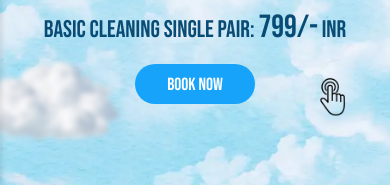
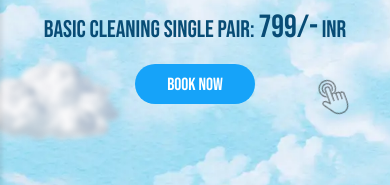
Before and after one commit to bruhngl0/holykicks-static, a React (Vite) app: page / in a window 390 px wide. Shown: the part 611-796 px from the top of the page. Built offline with nearby package versions, Linux system fonts and the light colour scheme; a web font is replaced by a local one.

Commit message:
tilt-tap

```diff
--- a/src/styles/halftone.scss
+++ b/src/styles/halftone.scss
@@ -142,6 +142,12 @@
     position: absolute;
     bottom: 15%;
     right: 10%;
+
+    >img{
+      opacity: 0.5;
+      rotate:-25deg;
+      height: 7rem;
+    }
   }
 
 
@@ -253,6 +259,9 @@
 
   >img{
     width: 35px;
+    height: 100%;
+    rotate: -20deg;
+
   }
 }
   }
```
